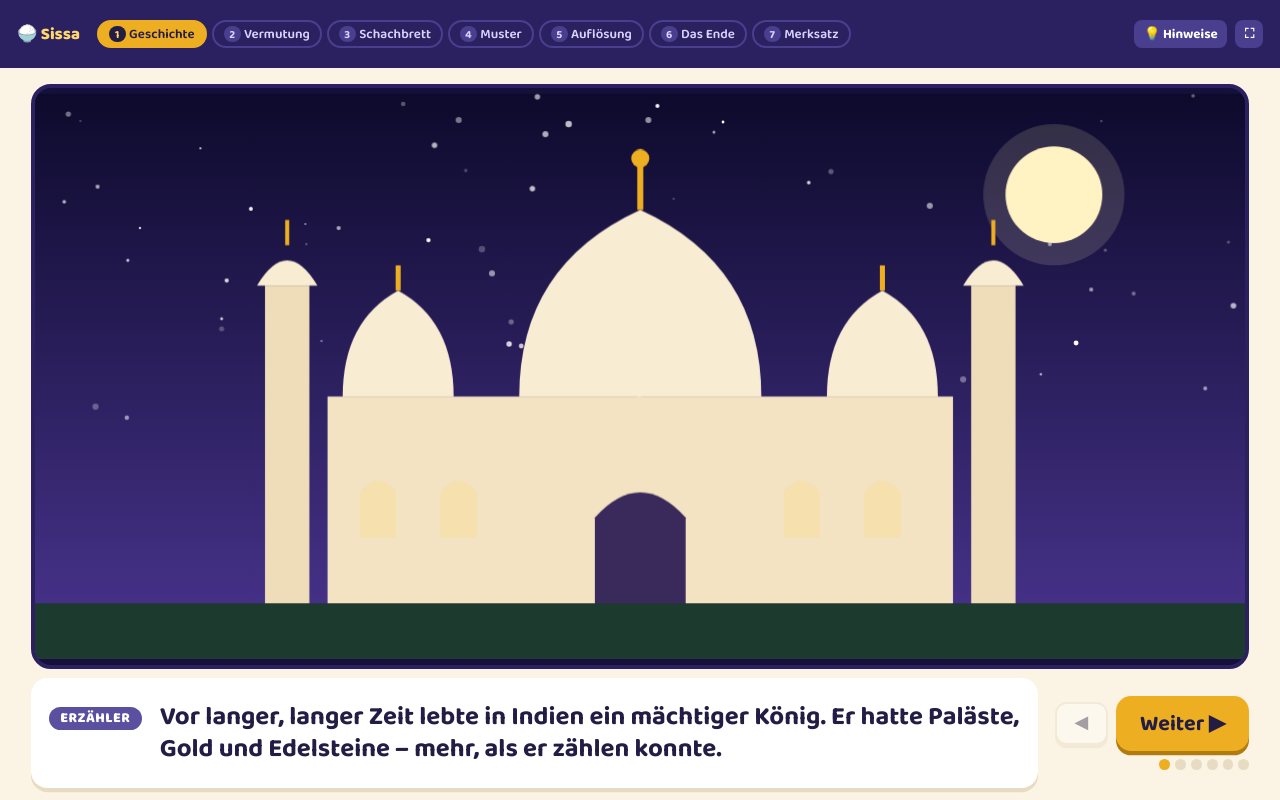
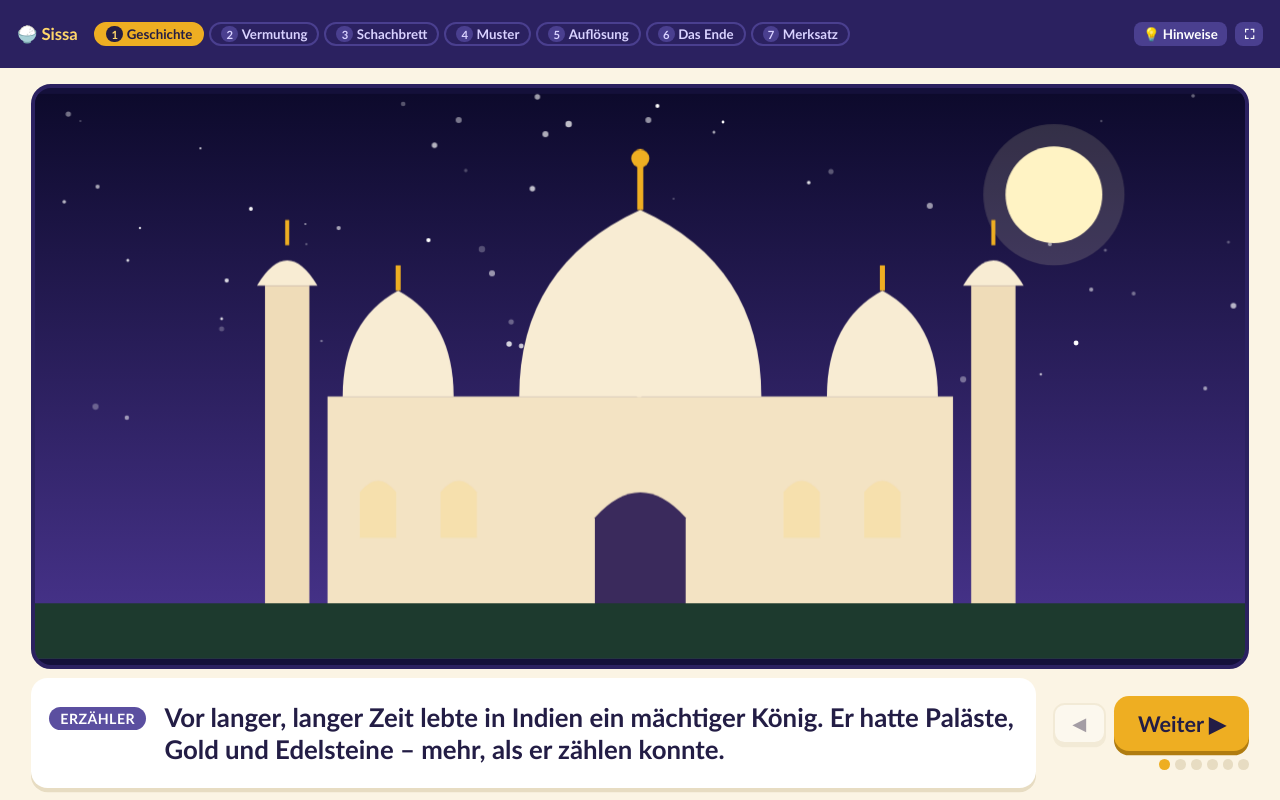
Before and after one commit to lernen-osb/start, a plain HTML site: page sissa_schachbrett_potenzen.html in a window 1280 px wide. Drawn offline with Linux system fonts and the light colour scheme.

Commit message:
Update font family for body and bubble text

```diff
--- a/sissa_schachbrett_potenzen.html
+++ b/sissa_schachbrett_potenzen.html
@@ -4,13 +4,11 @@
 <meta charset="utf-8">
 <meta name="viewport" content="width=device-width, initial-scale=1">
 <title>Sissa und das Schachbrett – Potenzen entdecken</title>
-<link rel="preconnect" href="https://fonts.googleapis.com">
-<link href="https://fonts.googleapis.com/css2?family=Baloo+2:wght@400;600;700;800&display=swap" rel="stylesheet">
 <style>
 :root{--ink:#231d45;--bg:#fbf4e4;--card:#fff;--gold:#eeae22;--gold2:#ffd76a;--indigo:#2b2160;--red:#c8423b;--teal:#1f8a7d;--muted:#6b6385;--line:#e7dcc2;--green:#2e9e5b;--blue:#2f6fd6}
 *{box-sizing:border-box}
 html,body{margin:0;height:100%}
-body{font-family:'Baloo 2',system-ui,sans-serif;background:var(--bg);color:var(--ink);font-size:clamp(15px,1.3vw,28px);overflow:hidden;-webkit-user-select:none;user-select:none}
+body{font-family:'Baloo 2','Trebuchet MS',system-ui,sans-serif;background:var(--bg);color:var(--ink);font-size:clamp(15px,1.3vw,28px);overflow:hidden;-webkit-user-select:none;user-select:none}
 header{height:8.5vh;min-height:54px;display:flex;align-items:center;gap:.5em;padding:0 1em;background:var(--indigo);color:#fff}
 header h1{font-size:1em;margin:0 .5em 0 0;white-space:nowrap;color:var(--gold2);font-weight:800}
 nav{display:flex;gap:.3em;flex:1;overflow-x:auto}
@@ -50,7 +48,7 @@ sup{font-size:.62em;line-height:0}
 .sdots{display:flex;gap:.3em}
 .sdots i{width:.65em;height:.65em;border-radius:50%;background:var(--line)}
 .sdots i.on{background:var(--gold)}
-.bubtxt{font-family:'Baloo 2',sans-serif;font-size:30px;line-height:1.15;color:#231d45;display:flex;align-items:center;justify-content:center;height:100%;text-align:center;font-weight:700}
+.bubtxt{font-family:'Baloo 2','Trebuchet MS',sans-serif;font-size:30px;line-height:1.15;color:#231d45;display:flex;align-items:center;justify-content:center;height:100%;text-align:center;font-weight:700}
 /* Animationen */
 .fade{animation:fade 1s both}
 .pop{animation:pop .5s cubic-bezier(.3,1.6,.5,1) both;transform-box:fill-box;transform-origin:50% 100%}
```
